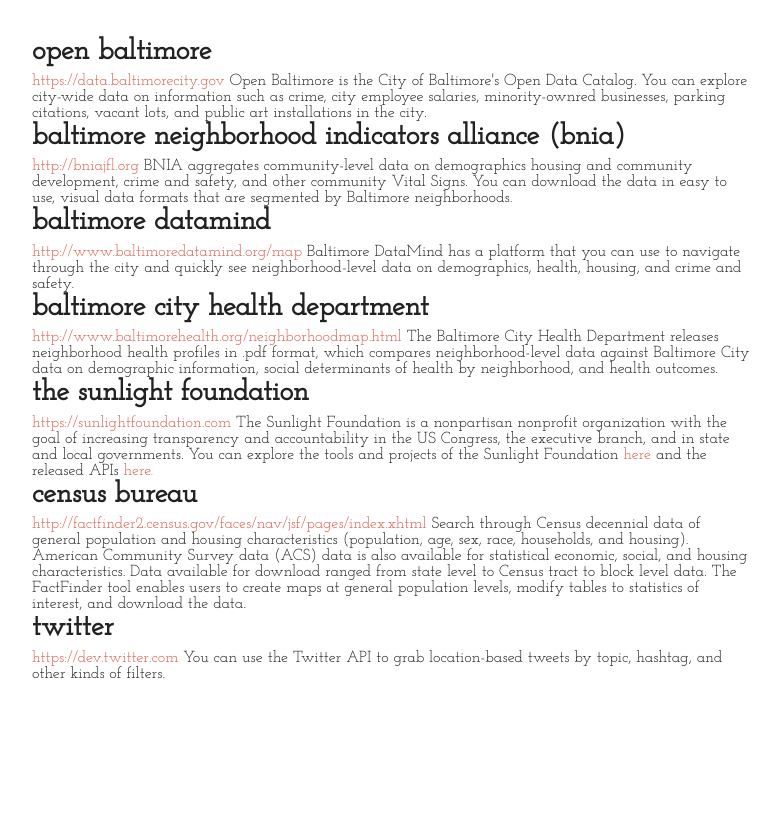
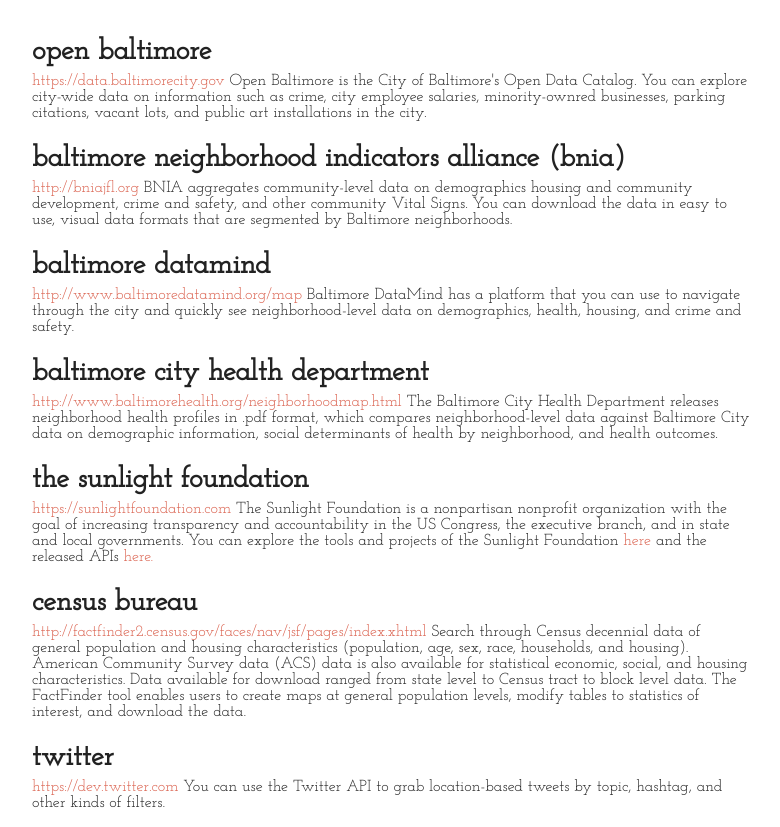
Before and after one commit to thisispayal/geomore.github.io, a plain HTML site: page resources/opendata.html in a window 1280 px wide. Shown: the part 99-926 px from the top of the page, without its empty margins (256-1036 px from the left). Before the commit the page ends 800 px from the top, so only its background shows below. Drawn offline with Linux system fonts and the light colour scheme.

Commit message:
open data spacing

```diff
--- a/assets/css/style.css
+++ b/assets/css/style.css
@@ -91,3 +91,7 @@
 .example{
 	font-weight: 100;
 }
+
+.subhead{
+	margin-top: .75em;
+}
--- a/resources/opendata.html
+++ b/resources/opendata.html
@@ -12,37 +12,37 @@
     <div class="container">
        <h1>Baltimore Open Data Resource Guide</h1>
 
-       <h3>Open Baltimore</h3>
+       <h3 class="subhead">Open Baltimore</h3>
        <div>
        	<a href="https://data.baltimorecity.gov">https://data.baltimorecity.gov</a>
         <span>Open Baltimore is the City of Baltimore's Open Data Catalog. You can explore city-wide data on information such as crime, city employee salaries, minority-ownred businesses, parking citations, vacant lots, and public art installations in the city.</span>
        </div>
 
-       <h3>Baltimore Neighborhood Indicators Alliance (BNIA)</h3>
+       <h3 class="subhead">Baltimore Neighborhood Indicators Alliance (BNIA)</h3>
        <div>
        	<a href="http://bniajfi.org">http://bniajfl.org</a>
         <span>BNIA aggregates community-level data on demographics housing and community development, crime and safety, and other community Vital Signs. You can download the data in easy to use, visual data formats that are segmented by Baltimore neighborhoods.</span>
        </div>
 
-       <h3>Baltimore DataMind</h3>
+       <h3 class="subhead">Baltimore DataMind</h3>
        <div>
        	<a href="http://www.baltimoredatamind.org/map">http://www.baltimoredatamind.org/map</a>
         <span>Baltimore DataMind has a platform that you can use to navigate through the city and quickly see neighborhood-level data on demographics, health, housing, and crime and safety.</span>
        </div>
 
-       <h3>Baltimore City Health Department</h3>
+       <h3 class="subhead">Baltimore City Health Department</h3>
        <div>
        	<a href="http://www.baltimorehealth.org/neighborhoodmap.html">http://www.baltimorehealth.org/neighborhoodmap.html</a>
         <span>The Baltimore City Health Department releases neighborhood health profiles in .pdf format, which compares neighborhood-level data against Baltimore City data on demographic information, social determinants of health by neighborhood, and health outcomes.</span>
        </div>
 
-       <h3>The Sunlight Foundation</h3>
+       <h3 class="subhead">The Sunlight Foundation</h3>
        <div>
        	<a href="https://sunlightfoundation.com">https://sunlightfoundation.com</a>
         <span>The Sunlight Foundation is a nonpartisan nonprofit organization with the goal of increasing transparency and accountability in the US Congress, the executive branch, and in state and local governments. You can explore the tools and projects of the Sunlight Foundation <a href="https://sunlightfoundation.com/tools/">here</a> and the released APIs <a href="https://sunlightfoundation.com/api">here.</a></span>
        </div>
 
-       <h3>Census Bureau</h3>
+       <h3 class="subhead">Census Bureau</h3>
        <div>
        	<a href="http://factfinder2.census.gov/faces/nav/jsf/pages/index.xhtml">http://factfinder2.census.gov/faces/nav/jsf/pages/index.xhtml</a>
         <span>Search through Census decennial data of general population and housing characteristics (population, age, sex, race, households, and housing). American Community Survey data (ACS) data is also available for statistical economic, social, and housing characteristics. Data available for download ranged from state level to Census tract to block level data.
@@ -50,7 +50,7 @@
         The FactFinder tool enables users to create maps at general population levels, modify tables to statistics of interest, and download the data.</span>
        </div>
 
-       <h3>Twitter</h3>
+       <h3 class="subhead">Twitter</h3>
        <div>
        	<a href="https://dev.twitter.com">https://dev.twitter.com</a>
         <span>You can use the Twitter API to grab location-based tweets by topic, hashtag, and other kinds of filters.</span>
```
